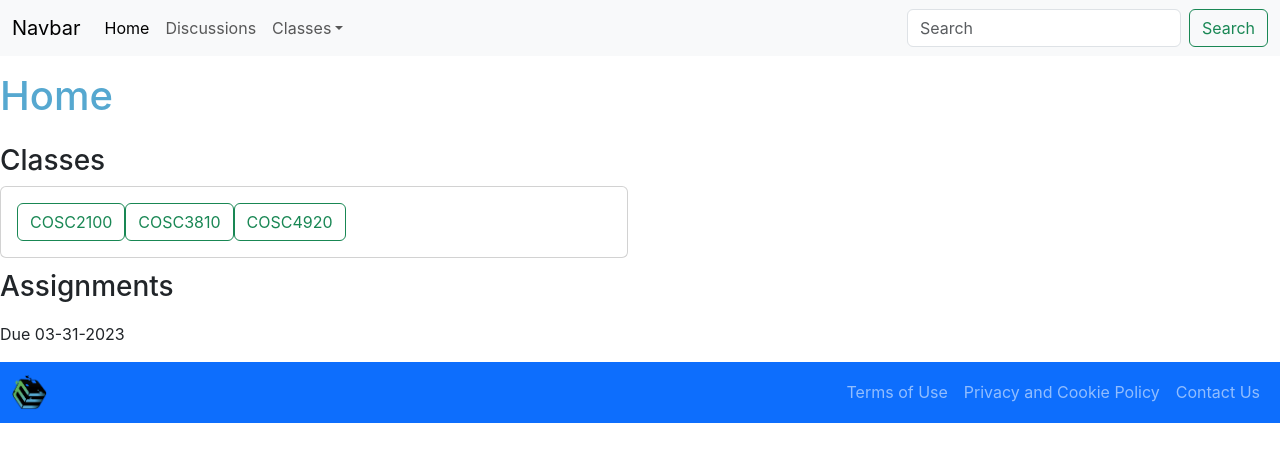
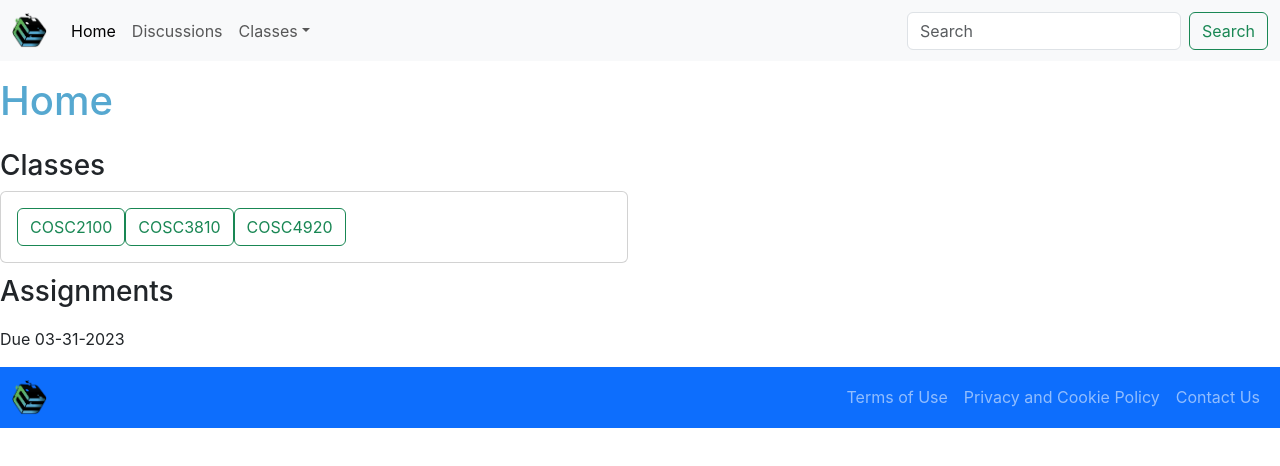
Before and after one commit to JSchneid850/COSC3810, a React (Create React App) app: page / in a window 1280 px wide. Shown: the top 466 px of the page. Built offline with nearby package versions, Linux system fonts and the light colour scheme.

Commit message:
header logo

```diff
--- a/src/pages/Layout.jsx
+++ b/src/pages/Layout.jsx
@@ -5,7 +5,9 @@ const Layout = () => {
     <>
       <nav className="navbar navbar-expand-lg navbar-light bg-light">
         <div className="container-fluid">
-          <Link className="navbar-brand" to="/">Navbar</Link>
+          <Link className="navbar-brand" href="#">
+            <img src="E3M.png" alt="E3M logo" width="35" height="35" classname="image-fluid" />
+          </Link>
           <button className="navbar-toggler" type="button" data-bs-toggle="collapse" data-bs-target="#navbarSupportedContent" aria-controls="navbarSupportedContent" aria-expanded="false" aria-label="Toggle navigation">
             <span className="navbar-toggler-icon"></span>
           </button>
```
